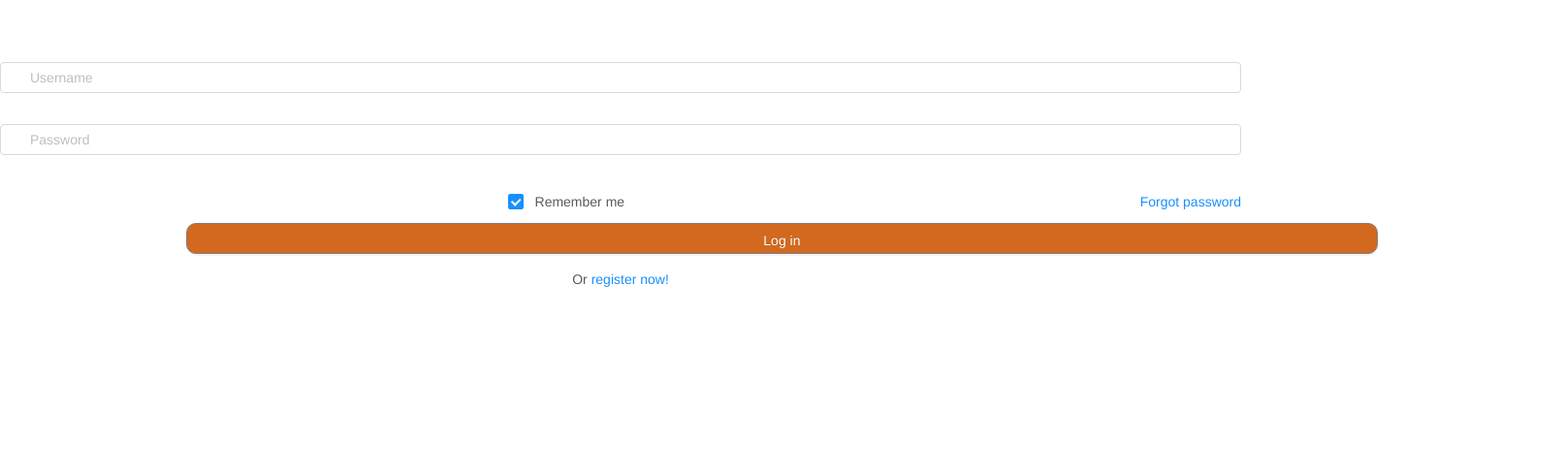
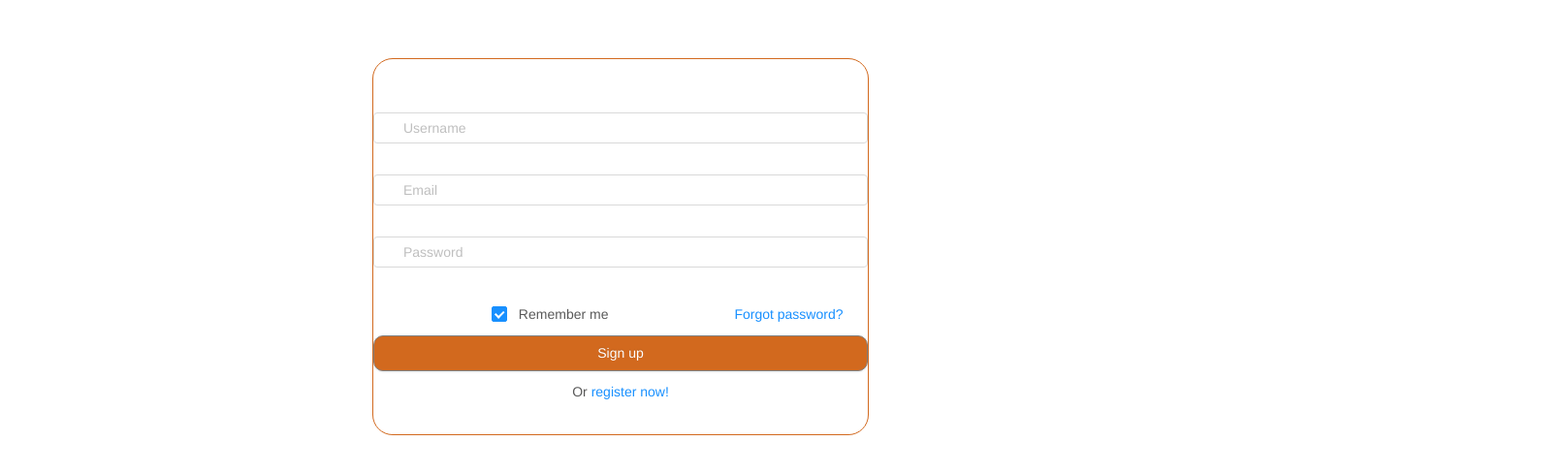
Before and after one commit to Tafadzwa-tracey/blog_java_front, a Vue app: page / in a window 1280 px wide. Shown: the top 488 px of the page at 97% size, 1613 px wide, since content can reach past the window. Built offline with nearby package versions, Linux system fonts and the light colour scheme.

Commit message:
Login,Registration page positioning

```diff
--- a/src/App.vue
+++ b/src/App.vue
@@ -1,16 +1,16 @@
 <template>
   <div id="app">
-    <Login msg="Login"/>
+    <Register />
   </div>
 </template>
 
 <script>
-import Login from './components/user/Login.vue'
+import Register from './components/user/Register.vue'
 
 export default {
   name: 'App',
   components: {
-    Login
+    Register,
   }
 }
 </script>
@@ -19,7 +19,7 @@ export default {
 #app {
   font-family: Avenir, Helvetica, Arial, sans-serif;
   text-align: center;
-  margin-top: 60px;
-  width: 100%;
+  padding:0;
+  margin:0;
 }
 </style>
--- a/src/components/user/Login.vue
+++ b/src/components/user/Login.vue
@@ -5,7 +5,7 @@
     class="login-form"
     @submit="handleSubmit"
   >
-    <a-form-item>
+    <a-form-item class="form-items">
       <a-input
         v-decorator="[
           'userName',
@@ -41,7 +41,7 @@
         Remember me
       </a-checkbox>
       <a class="login-form-forgot" href="">
-        Forgot password
+        Forgot password?
       </a>
       <a-button type="primary" html-type="submit" class="login-form-button">
         Log in
@@ -74,24 +74,34 @@ export default {
 </script>
 <style scoped>
 
-
+.login-form{
+  margin-top:60px;
+  margin-left:30%;
+  margin-right:30%;
+  border: 1px solid chocolate;
+  border-radius:1.5em;
+}
 #components-form-demo-normal-login .login-form {
   max-width:100%;
 
 }
+
+.form-items{
+  margin-top:10%;
+}
 #components-form-demo-normal-login .login-form-forgot {
   float: right;
+  margin-right:5%;
 }
 #components-form-demo-normal-login .login-form-button {
-  width: 96%;
+  width: 100%;
   background-color: chocolate;
-  margin-left:15%;
-  margin-right:15%;
   text-align: center;
   border:1px solid grey;
   border-radius:10px;
   padding:7px;
   font-size: 1em;
+  height:auto;
 }
 
 </style>
--- a/src/components/user/Register.vue
+++ b/src/components/user/Register.vue
@@ -5,7 +5,7 @@
     class="login-form"
     @submit="handleSubmit"
   >
-    <a-form-item>
+    <a-form-item class="form-items">
       <a-input
         v-decorator="[
           'userName',
@@ -14,6 +14,18 @@
         placeholder="Username"
       >
         <a-icon slot="prefix" type="user" style="color: rgba(0,0,0,.25)" />
+      </a-input>
+    </a-form-item>
+     <a-form-item>
+      <a-input
+        v-decorator="[
+          'email',
+          { rules: [{ required: true, message: 'Please input your email!' }] },
+        ]"
+        type="email"
+        placeholder="Email"
+      >
+        <a-icon slot="prefix" type="mail" style="color: rgba(0,0,0,.25)" />
       </a-input>
     </a-form-item>
     <a-form-item>
@@ -41,10 +53,10 @@
         Remember me
       </a-checkbox>
       <a class="login-form-forgot" href="">
-        Forgot password
+        Forgot password?
       </a>
       <a-button type="primary" html-type="submit" class="login-form-button">
-        Log in
+        Sign up
       </a-button>
       Or
       <a href="">
@@ -70,28 +82,39 @@ export default {
       });
     },
   },
+
 };
 </script>
 <style scoped>
 
-
+.login-form{
+  margin-top:60px;
+  margin-left:30%;
+  margin-right:30%;
+  border: 1px solid chocolate;
+  border-radius:1.5em;
+}
 #components-form-demo-normal-login .login-form {
   max-width:100%;
 
 }
+
+.form-items{
+  margin-top:10%;
+}
 #components-form-demo-normal-login .login-form-forgot {
   float: right;
+  margin-right:5%;
 }
 #components-form-demo-normal-login .login-form-button {
-  width: 96%;
+  width: 100%;
   background-color: chocolate;
-  margin-left:15%;
-  margin-right:15%;
   text-align: center;
   border:1px solid grey;
   border-radius:10px;
   padding:7px;
   font-size: 1em;
+  height:auto;
 }
 
 </style>
```
